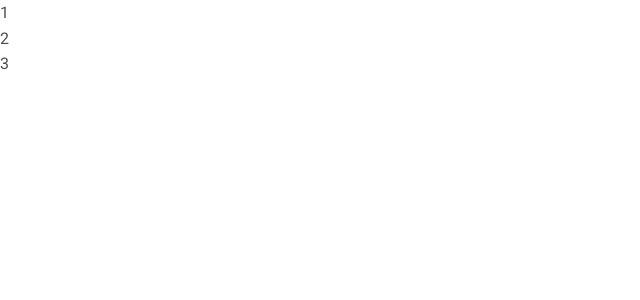
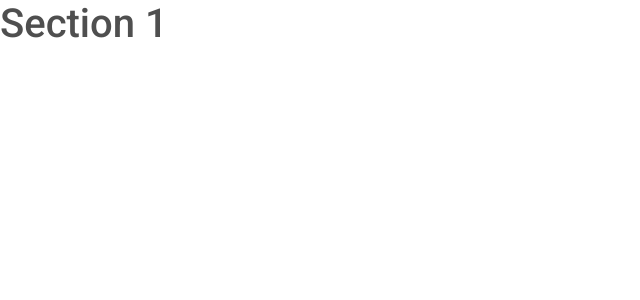
Before and after one commit to AbbosRakhmonov/allavitti, a React (Create React App) app: page / in a window 1280 px wide. Shown: the top 300 px of the page, without its empty margins (0-640 px from the left). Built offline with nearby package versions, Linux system fonts and the light colour scheme.

Commit message:
fullscroll done

```diff
--- a/package.json
+++ b/package.json
@@ -11,6 +11,7 @@
     "mdb-react-ui-kit": "^5.1.0",
     "react": "^18.2.0",
     "react-dom": "^18.2.0",
+    "react-intersection-observer": "^9.4.2",
     "react-router-dom": "^6.8.1",
     "react-scripts": "5.0.1",
     "web-vitals": "^2.1.4"
@@ -38,5 +39,8 @@
       "last 1 firefox version",
       "last 1 safari version"
     ]
+  },
+  "overrides": {
+    "autoprefixer": "10.4.5"
   }
 }
--- a/src/App.js
+++ b/src/App.js
@@ -1,10 +1,17 @@
+import React from 'react'
+import Container from './Components/Container'
+import Section from './Components/Section'
+
 function App() {
     return (
-        <main>
-            <section>1</section>
-            <section>2</section>
-            <section>3</section>
-        </main>
+        <Container>
+            <Section full={true}>
+                <h1>Section 1</h1>
+            </Section>
+            <Section full={true}>
+                <h1>Section 2</h1>
+            </Section>
+        </Container>
     )
 }
 
--- /dev/null
+++ b/src/Components/Container.js
@@ -0,0 +1,28 @@
+import {forwardRef, useRef} from 'react'
+
+const SnapParent = forwardRef(({...props}, ref) => (
+    <div ref={ref} {...props} className="snap-parent-y-mandatory">
+        {props.children}
+    </div>
+))
+const Container = ({children}) => {
+    const ref = useRef()
+    return (
+        <div
+            style={{
+                position: 'relative'
+            }}
+        >
+            <SnapParent
+                ref={ref}
+                style={{
+                    position: 'absolute'
+                }}
+            >
+                {children}
+            </SnapParent>
+        </div>
+    )
+}
+
+export default Container
--- /dev/null
+++ b/src/Components/Section.js
@@ -0,0 +1,46 @@
+import React, {useEffect} from 'react'
+import {useInView} from 'react-intersection-observer'
+import {motion, useAnimationControls} from 'framer-motion'
+
+const initialVariants = {
+    visible: {
+        opacity: 1,
+        transition: {duration: 1, delayChildren: 0.2, staggerChildren: 0.1}
+    },
+    hidden: {
+        opacity: 0
+    }
+}
+
+function Section({full, children, variants = initialVariants}) {
+    const animation = useAnimationControls()
+    const [ref, inView] = useInView({threshold: 0.75})
+    useEffect(() => {
+        if (inView) {
+            animation.start('visible')
+        } else {
+            animation.start('hidden')
+        }
+    }, [animation, inView])
+
+
+    return (
+        <motion.div
+            className={`snap-child-start`}
+            ref={ref}
+            animate={animation}
+            initial="hidden"
+            variants={variants}
+            style={{
+                marginTop: 2,
+                marginBottom: 2,
+                height: full ? '100vh' : 'auto',
+                width: '100%'
+            }}
+        >
+            {children}
+        </motion.div>
+    )
+}
+
+export default Section
--- a/src/index.css
+++ b/src/index.css
@@ -12,3 +12,16 @@ body {
     -webkit-font-smoothing: antialiased;
     -moz-osx-font-smoothing: grayscale;
 }
+
+.snap-parent-y-mandatory {
+    scroll-snap-type: y mandatory;
+    overflow: auto;
+    height: 100vh;
+    width: 100%;
+    -webkit-overflow-scrolling: touch;
+}
+
+.snap-child-start {
+    z-index: 10;
+    scroll-snap-align: start;
+}
```
